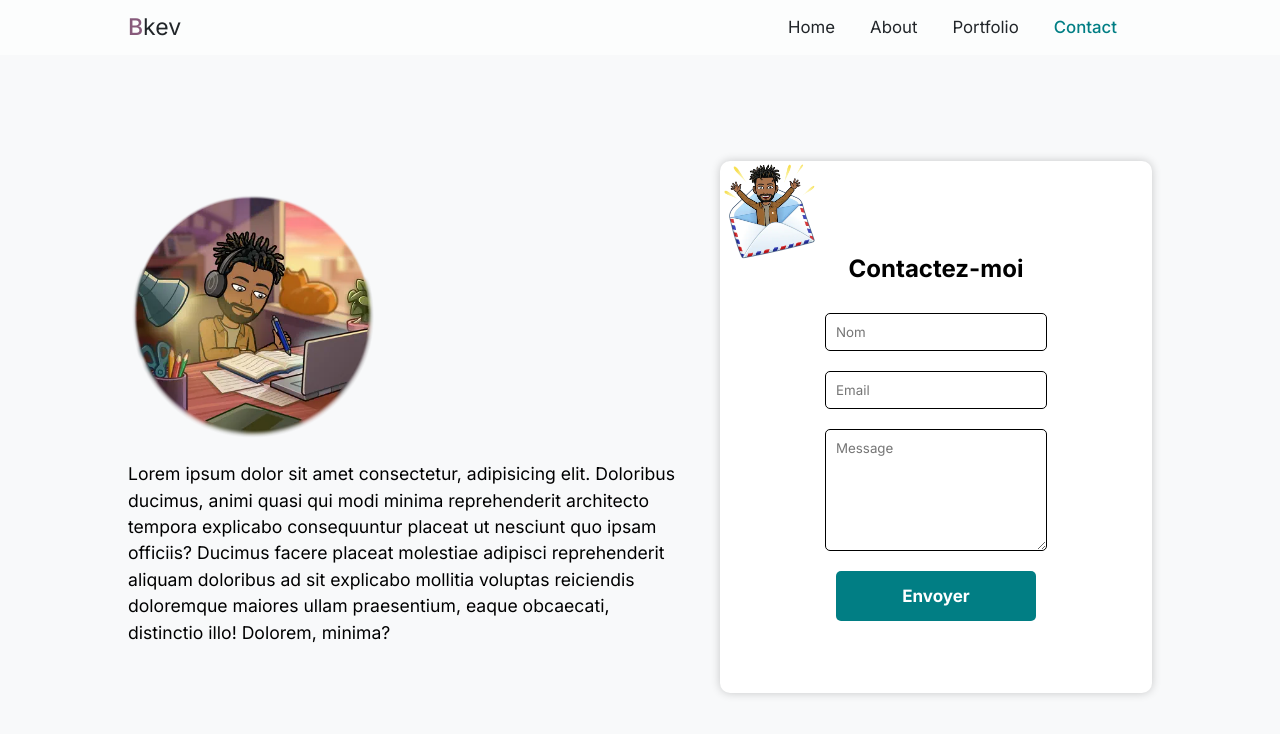
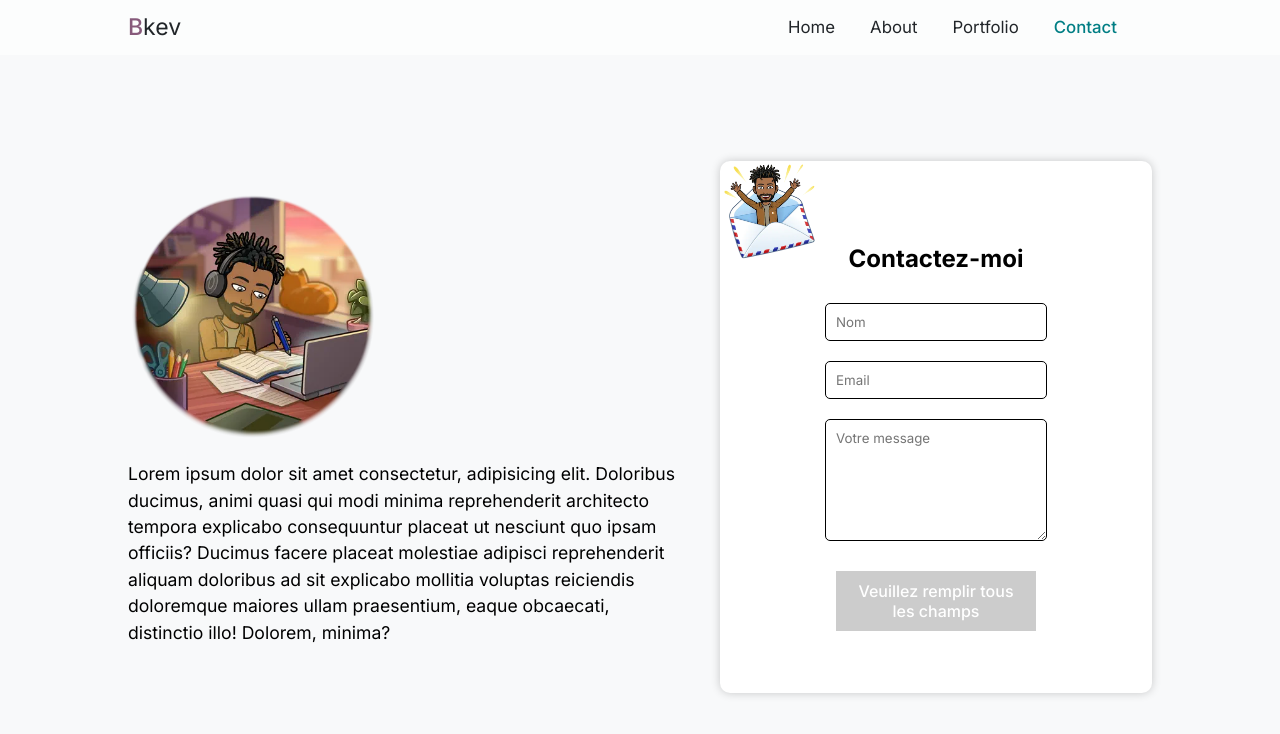
Before and after one commit to Biantuadi/my_site, a React (Create React App) app: page /contact in a window 1280 px wide. Shown: the top 734 px of the page. Built offline with nearby package versions, Linux system fonts and the light colour scheme.

Commit message:
🎨 F04: Added style, gspa animation..

```diff
--- a/package.json
+++ b/package.json
@@ -3,12 +3,14 @@
   "version": "0.1.0",
   "private": true,
   "dependencies": {
+    "@emailjs/browser": "^3.6.2",
     "@testing-library/jest-dom": "^5.16.5",
     "@testing-library/react": "^13.4.0",
     "@testing-library/user-event": "^13.5.0",
+    "gsap": "^3.11.3",
     "react": "^18.2.0",
     "react-dom": "^18.2.0",
-    "react-icons": "^4.6.0",
+    "react-icons": "^4.7.1",
     "react-router-dom": "^6.4.3",
     "react-scripts": "5.0.1",
     "react-simple-typewriter": "^3.0.1",
--- /dev/null
+++ b/src/components/pages/contact/BtnContact.jsx
@@ -0,0 +1,93 @@
+import React from "react";
+import styled from "styled-components";
+import { theme } from "../../../themes";
+import { gsap } from "gsap";
+
+export default function BtnContact({ btn, children, ...props }) {
+  const handleMouseEnter = () => {
+    btn.current.classList.add("flesh");
+  };
+
+  return (
+    <BtnContactStyled
+      ref={btn}
+      type={"submit"}
+      disabled={false}
+      className="enabled"
+      onMouseEnter={handleMouseEnter}
+    ></BtnContactStyled>
+  );
+}
+
+const BtnContactStyled = styled.button`
+  padding: 10px;
+  font-weight: 500;
+
+  color: ${theme.colors.white};
+  background-color: ${theme.colors.lighten_primary};
+  border: none;
+  font-size: 16px;
+  cursor: pointer;
+  transition: all 0.3s linear;
+  margin-top: 20px;
+
+  &.disabled {
+    background-color: #ccc;
+    cursor: not-allowed;
+    width: 50%;
+    border-radius: 0;
+    height: auto;
+  }
+
+  &.enabled {
+    width: 80px;
+    height: 80px;
+    display: flex;
+    justify-content: center;
+    align-items: center;
+    flex-direction: column;
+  }
+
+  &.flesh {
+    @keyframes flesh {
+      0% {
+        clip-path: polygon(
+          50% 0%,
+          100% 0%,
+          100% 100%,
+          50% 100%,
+          0% 100%,
+          0% 0%
+        );
+      }
+      50% {
+        clip-path: polygon(
+          50% 0%,
+          75% 52%,
+          100% 100%,
+          50% 100%,
+          0% 100%,
+          25% 52%
+        );
+        font-size: 10px;
+      }
+      100% {
+        clip-path: polygon(
+          50% 0%,
+          75% 52%,
+          100% 100%,
+          50% 70%,
+          0% 100%,
+          25% 52%
+        );
+        font-size: 10px;
+      }
+    }
+    animation: flesh 1s forwards;
+  }
+
+  .fas.fa-paper-plane {
+    transform: rotate(-45deg);
+    font-size: 23px;
+  }
+`;
--- a/src/components/pages/contact/Formulaire.jsx
+++ b/src/components/pages/contact/Formulaire.jsx
@@ -1,26 +1,108 @@
-import { useState } from "react";
+import { useEffect, useRef, useState } from "react";
 import styled from "styled-components";
 import { theme } from "../../../themes";
 import Button from "../../reutisable/Button";
 import InputEmail from "./InputEmail";
 import InputName from "./InputName";
+import emailjs from "@emailjs/browser";
+import BtnContact from "./BtnContact";
+import { gsap } from "gsap";
 
 export default function Formulaire() {
   const [name, setName] = useState("");
   const [email, setEmail] = useState("");
   const [message, setMessage] = useState("");
 
+  const nameError = useRef();
+  const emailError = useRef();
+  const messageError = useRef();
+
+  const btn = useRef();
+
+  useEffect(() => {
+    if (name === "" || email === "" || message === "") {
+      btn.current.disabled = true;
+      btn.current.style.cursor = "not-allowed";
+      btn.current.classList.add("disabled");
+      btn.current.classList.remove("enabled");
+      btn.current.classList.remove("flesh");
+      btn.current.innerHTML = "Veuillez remplir tous les champs";
+    } else {
+      btn.current.disabled = false;
+      btn.current.style.cursor = "pointer";
+      btn.current.classList.remove("disabled");
+      btn.current.classList.add("enabled");
+      btn.current.innerHTML = `Envoyer`;
+    }
+  }, [name, email, message]);
+
   const handleSubmit = (e) => {
     e.preventDefault();
-    if (name && email && message) {
-      alert("Message envoyé");
+    if (name.length < 2 || name.trim() === "") {
+      nameError.current.innerHTML = "Veuillez entrer un nom valide";
+      nameError.current.classList.add("nameError");
+      if (message.current !== "") {
+        messageError.current.innerHTML = "";
+        messageError.current.classList.remove("messageError");
+      }
+      return;
     } else {
-      alert("Veuillez remplir tous les champs");
+      nameError.current.innerHTML = "";
+      nameError.current.classList.remove("nameError");
     }
+
+    if (message.length < 5 || message.trim() === "") {
+      messageError.current.innerHTML =
+        "Votre message doit contenir au moins 5 caractères";
+      messageError.current.classList.add("messageError");
+      if (name.current !== "") {
+        nameError.current.innerHTML = "";
+        nameError.current.classList.remove("messageError");
+      }
+      return;
+    } else {
+      messageError.current.innerHTML = "";
+      messageError.current.classList.remove("messageError");
+    }
+
+    if (
+      name.length < 2 ||
+      name.trim() === "" ||
+      message.length < 5 ||
+      message.trim() === ""
+    )
+      return;
+
+    // emailjs
+    //   .sendForm(
+    //     "service_19f7ruw",
+    //     "template_lke8xqq",
+    //     e.target,
+    //     "iST1Sm_IMw2nRU0yh"
+    //   )
+    //   .then(
+    //     (result) => {
+    //       console.log(result.text);
+    //       setName("");
+    //       setEmail("");
+    //       setMessage("");
+    //     },
+    //     (error) => {
+    //       console.log(error.text);
+    //     }
+    //   );
+
+    gsap.to(btn.current, {
+      duration: 1,
+      y: -1500,
+      ease: "power4.in",
+    });
+
+    e.target.reset();
   };
 
   return (
-    <FormStyled action="submit" className="formulaire">
+    <FormStyled action="submit" className="formulaire" onSubmit={handleSubmit}>
       <img
         src="img/send_mail.webp"
         alt=""
@@ -31,19 +113,23 @@ export default function Formulaire() {
       <h2>Contactez-moi</h2>
 
       <InputName name={name} setName={setName} />
+      <span ref={nameError} className="error"></span>
       <InputEmail email={email} setEmail={setEmail} />
+      <span ref={emailError} className="error"></span>
 
       <textarea
-        name=""
-        id=""
+        name="message"
+        id="message"
         cols="30"
         rows="10"
-        placeholder="Message"
+        placeholder="Votre message"
         required={true}
         onChange={(e) => setMessage(e.target.value)}
         value={message}
       ></textarea>
-      <Button type={"submit"} label="Envoyer" onClick={handleSubmit} />
+      <span ref={messageError} className="error"></span>
+
+      <BtnContact btn={btn} />
     </FormStyled>
   );
 }
@@ -78,18 +164,16 @@ const FormStyled = styled.form`
     border-radius: 5px;
   }
 
-  button {
-    width: 50%;
-    margin-top: 10px;
+  .error {
+    visibility: hidden;
   }
 
-  .disabled {
-    background-color: #01595eab;
-    cursor: not-allowed;
-
-    /* color: #000; */
-
-    /* background-color: grey;
-    cursor: not-allowed; */
+  .messageError,
+  .nameError {
+    color: red;
+    font-size: 0.8em;
+    margin-top: -7px;
+    visibility: visible;
+    // text-align: center;
   }
 `;
--- a/src/components/pages/contact/InputEmail.jsx
+++ b/src/components/pages/contact/InputEmail.jsx
@@ -1,13 +1,16 @@
 import Input from "../../reutisable/Input";
-
-export default function InputEmail( {email, setEmail} ) {
+export default function InputEmail({ email, setEmail }) {
   return (
+    <>
       <Input
         type="email"
+        name="email"
+        id="email"
         placeholder="Email"
         onChange={(e) => setEmail(e.target.value)}
         value={email}
         required={true}
       />
+    </>
   );
 }
--- a/src/components/pages/contact/InputName.jsx
+++ b/src/components/pages/contact/InputName.jsx
@@ -1,9 +1,11 @@
 import Input from "../../reutisable/Input";
 
-export default function InputName( {name, setName} ) {
+export default function InputName({ name, setName }) {
   return (
     <Input
       type="name"
+      id="name"
+      name="name"
       placeholder="Nom"
       onChange={(e) => setName(e.target.value)}
       value={name}
--- a/src/components/pages/portfolio/Project.jsx
+++ b/src/components/pages/portfolio/Project.jsx
@@ -13,8 +13,6 @@ export default function Project() {
       project.style.animation = `project-appear 1s ease  ${
         index / 7 + 0.3
       }s`;
-      // rendre l'opacity à 1 apres la fin de l'animation
-
 
 
       setTimeout(() => {
@@ -33,8 +31,8 @@ export default function Project() {
               <h4>{item.title}</h4>
 
               <div className="language-container">
-                {item.laguages.map((language) => {
-                  return <img src={language } alt="" />;
+                {item.laguages.map((language, index) => {
+                  return <img src={language } alt="language_utilisé" key={index} />;
                 })}
               </div>
 
--- a/src/components/reutisable/Button.jsx
+++ b/src/components/reutisable/Button.jsx
@@ -1,8 +1,8 @@
 import styled from "styled-components";
 import { theme } from "../../themes";
 
-export default function Button({ label, ...others }) {
-  return <ButtonStyled {...others}>{label}</ButtonStyled>;
+export default function Button({ label, disabled, ...others }) {
+  return <ButtonStyled disabled {...others}>{label}</ButtonStyled>;
 }
 
 const ButtonStyled = styled.button`
--- a/src/components/reutisable/header/Navbar.jsx
+++ b/src/components/reutisable/header/Navbar.jsx
@@ -6,22 +6,22 @@ export default function Navbar() {
   return (
     <NavbarStyled className="nav">
       <li>
-        <NavLink to="/" activeClassName="active">
+        <NavLink to="/" activeclassname="active">
           Home
         </NavLink>
       </li>
       <li>
-        <NavLink to="/about" activeClassName="active">
+        <NavLink to="/about" activeclassname="active">
           About
         </NavLink>
       </li>
       <li>
-        <NavLink to="/portfolio" activeClassName="active">
+        <NavLink to="/portfolio" activeclassname="active">
           Portfolio
         </NavLink>
       </li>
       <li>
-        <NavLink to="/contact" activeClassName="active">
+        <NavLink to="/contact" activeclassname="active">
           Contact
         </NavLink>
       </li>
```
Also changed, not shown: 1 other file (tests, documents, lock files or other folders). Lines whose indentation alone changed are shown as unchanged.
